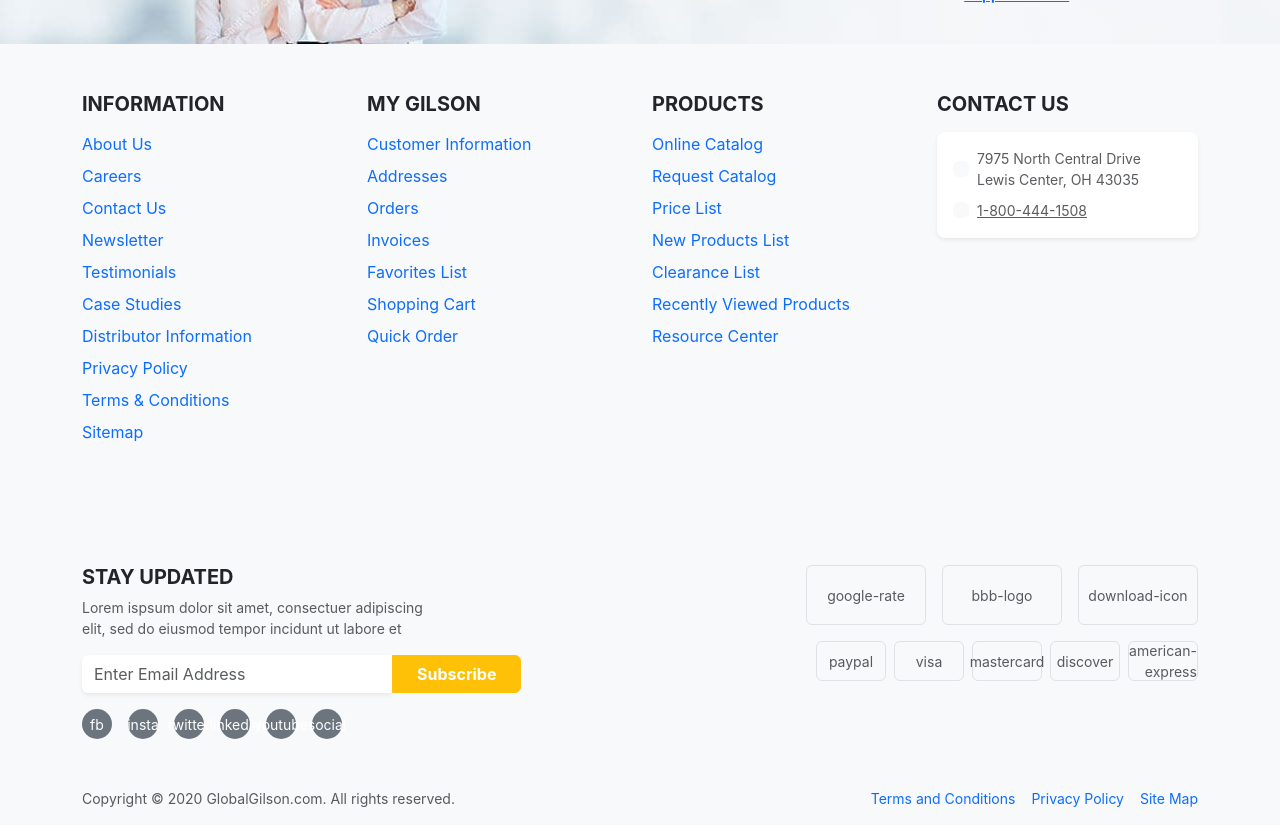
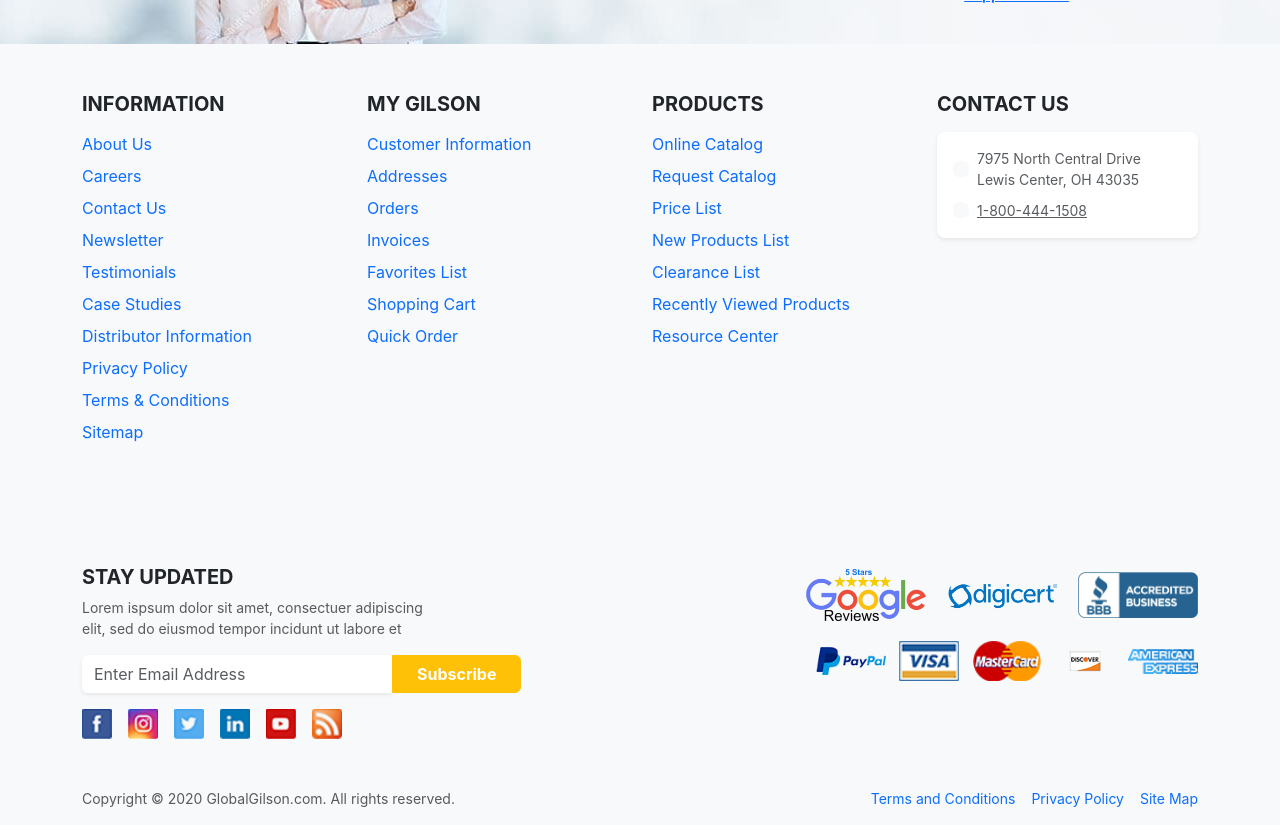
Before and after one commit to anna-bars/gilston, a React (Vite) app: page / in a window 1280 px wide. Shown: the part 4380-5205 px from the top of the page. Built offline with nearby package versions, Linux system fonts and the light colour scheme; the HTML template or start-up script is replaced by a standard one.

Commit message:
fix: imported and using images for footer

```diff
--- a/src/components/Layout/Footer/Footer.tsx
+++ b/src/components/Layout/Footer/Footer.tsx
@@ -1,4 +1,81 @@
 import React from 'react';
+
+// Import images
+import accreditedBusiness from '../../../assets/accredited-bus.png';
+import digiSceert from '../../../assets/digisceert.png';
+import googleReviews from '../../../assets/google-reviews.png';
+
+import paypal from '../../../assets/Paypal.png';
+import visa from '../../../assets/Visa.png';
+import masterCard from '../../../assets/Master-Card.png';
+import discover from '../../../assets/Discover.png';
+import americanExpress from '../../../assets/American-Express.png';
+
+import fb from '../../../assets/fb.png';
+import insta from '../../../assets/insta.png';
+import twitter from '../../../assets/twitter.png';
+import linkedin from '../../../assets/linkedin.png';
+import youtube from '../../../assets/utube.png';
+import social from '../../../assets/social.png';
+
+// Footer data
+const footerData = {
+  information: [
+    { label: "About Us", url: "#" },
+    { label: "Careers", url: "#" },
+    { label: "Contact Us", url: "#" },
+    { label: "Newsletter", url: "#" },
+    { label: "Testimonials", url: "#" },
+    { label: "Case Studies", url: "#" },
+    { label: "Distributor Information", url: "#" },
+    { label: "Privacy Policy", url: "#" },
+    { label: "Terms & Conditions", url: "#" },
+    { label: "Sitemap", url: "#" },
+  ],
+  myGilson: [
+    { label: "Customer Information", url: "#" },
+    { label: "Addresses", url: "#" },
+    { label: "Orders", url: "#" },
+    { label: "Invoices", url: "#" },
+    { label: "Favorites List", url: "#" },
+    { label: "Shopping Cart", url: "#" },
+    { label: "Quick Order", url: "#" },
+  ],
+  products: [
+    { label: "Online Catalog", url: "#" },
+    { label: "Request Catalog", url: "#" },
+    { label: "Price List", url: "#" },
+    { label: "New Products List", url: "#" },
+    { label: "Clearance List", url: "#" },
+    { label: "Recently Viewed Products", url: "#" },
+    { label: "Resource Center", url: "#" },
+  ],
+  socials: [
+    { label: "fb", url: "#", path: fb },
+    { label: "insta", url: "#", path: insta },
+    { label: "twitter", url: "#", path: twitter },
+    { label: "linkedin", url: "#", path: linkedin },
+    { label: "youtube", url: "#", path: youtube },
+    { label: "social", url: "#", path: social },
+  ],
+  certifications: [
+    { label: "googlerate", url: "#", path: googleReviews },
+    { label: "bbb-logo", url: "#", path: digiSceert },
+    { label: "download1", url: "#", path: accreditedBusiness },
+  ],
+  payments: [
+    { label: "paypal", url: "#", path: paypal },
+    { label: "visa", url: "#", path: visa },
+    { label: "mastercard", url: "#", path: masterCard },
+    { label: "discover", url: "#", path: discover },
+    { label: "american-express", url: "#", path: americanExpress },
+  ],
+  policies: [
+    { label: "Terms and Conditions", url: "#" },
+    { label: "Privacy Policy", url: "#" },
+    { label: "Site Map", url: "#" },
+  ]
+};
 
 const Footer: React.FC = () => {
   return (
@@ -13,16 +90,13 @@ const Footer: React.FC = () => {
             <div className="mb-4">
               <h5 className="text-dark fw-bold text-uppercase mb-3">Information</h5>
               <ul className="list-unstyled">
-                <li className="mb-2"><a href="#" className="text-decoration-none text-primary">About Us</a></li>
-                <li className="mb-2"><a href="#" className="text-decoration-none text-primary">Careers</a></li>
-                <li className="mb-2"><a href="#" className="text-decoration-none text-primary">Contact Us</a></li>
-                <li className="mb-2"><a href="#" className="text-decoration-none text-primary">Newsletter</a></li>
-                <li className="mb-2"><a href="#" className="text-decoration-none text-primary">Testimonials</a></li>
-                <li className="mb-2"><a href="#" className="text-decoration-none text-primary">Case Studies</a></li>
-                <li className="mb-2"><a href="#" className="text-decoration-none text-primary">Distributor Information</a></li>
-                <li className="mb-2"><a href="#" className="text-decoration-none text-primary">Privacy Policy</a></li>
-                <li className="mb-2"><a href="#" className="text-decoration-none text-primary">Terms & Conditions</a></li>
-                <li className="mb-2"><a href="#" className="text-decoration-none text-primary">Sitemap</a></li>
+                {footerData.information.map((item, idx) => (
+                  <li key={idx} className="mb-2">
+                    <a href={item.url} className="text-decoration-none text-primary">
+                      {item.label}
+                    </a>
+                  </li>
+                ))}
               </ul>
             </div>
           </div>
@@ -32,13 +106,13 @@ const Footer: React.FC = () => {
             <div className="mb-4">
               <h5 className="text-dark fw-bold text-uppercase mb-3">My Gilson</h5>
               <ul className="list-unstyled">
-                <li className="mb-2"><a href="#" className="text-decoration-none text-primary">Customer Information</a></li>
-                <li className="mb-2"><a href="#" className="text-decoration-none text-primary">Addresses</a></li>
-                <li className="mb-2"><a href="#" className="text-decoration-none text-primary">Orders</a></li>
-                <li className="mb-2"><a href="#" className="text-decoration-none text-primary">Invoices</a></li>
-                <li className="mb-2"><a href="#" className="text-decoration-none text-primary">Favorites List</a></li>
-                <li className="mb-2"><a href="#" className="text-decoration-none text-primary">Shopping Cart</a></li>
-                <li className="mb-2"><a href="#" className="text-decoration-none text-primary">Quick Order</a></li>
+                {footerData.myGilson.map((item, idx) => (
+                  <li key={idx} className="mb-2">
+                    <a href={item.url} className="text-decoration-none text-primary">
+                      {item.label}
+                    </a>
+                  </li>
+                ))}
               </ul>
             </div>
           </div>
@@ -48,13 +122,13 @@ const Footer: React.FC = () => {
             <div className="mb-4">
               <h5 className="text-dark fw-bold text-uppercase mb-3">Products</h5>
               <ul className="list-unstyled">
-                <li className="mb-2"><a href="#" className="text-decoration-none text-primary">Online Catalog</a></li>
-                <li className="mb-2"><a href="#" className="text-decoration-none text-primary">Request Catalog</a></li>
-                <li className="mb-2"><a href="#" className="text-decoration-none text-primary">Price List</a></li>
-                <li className="mb-2"><a href="#" className="text-decoration-none text-primary">New Products List</a></li>
-                <li className="mb-2"><a href="#" className="text-decoration-none text-primary">Clearance List</a></li>
-                <li className="mb-2"><a href="#" className="text-decoration-none text-primary">Recently Viewed Products</a></li>
-                <li className="mb-2"><a href="#" className="text-decoration-none text-primary">Resource Center</a></li>
+                {footerData.products.map((item, idx) => (
+                  <li key={idx} className="mb-2">
+                    <a href={item.url} className="text-decoration-none text-primary">
+                      {item.label}
+                    </a>
+                  </li>
+                ))}
               </ul>
             </div>
           </div>
@@ -77,7 +151,9 @@ const Footer: React.FC = () => {
                     <i className="fa fa-phone"></i>
                   </div>
                   <div>
-                    <a href="tel:18004441508" className="text-decoration-underline text-muted small">1-800-444-1508</a>
+                    <a href="tel:18004441508" className="text-decoration-underline text-muted small">
+                      1-800-444-1508
+                    </a>
                   </div>
                 </div>
               </div>
@@ -116,12 +192,15 @@ const Footer: React.FC = () => {
               </form>
 
               <div className="d-flex justify-content-center justify-content-lg-start gap-3">
-                {['fb', 'insta', 'twitter', 'linkedin', 'youtube', 'social'].map((social) => (
-                  <a key={social} href="#" className="text-decoration-none">
-                    <div className="bg-secondary rounded-circle d-flex align-items-center justify-content-center"
-                         style={{width: '30px', height: '30px'}}>
-                      <span className="text-white small">{social}</span>
-                    </div>
+                {footerData.socials.map((item, idx) => (
+                  <a key={idx} href={item.url} className="text-decoration-none" aria-label={item.label}>
+                    <img
+                      src={item.path}
+                      alt={item.label}
+                      loading="lazy"
+                      className="img-fluid"
+                      style={{width: '30px', height: '30px', objectFit: 'contain'}}
+                    />
                   </a>
                 ))}
               </div>
@@ -133,24 +212,30 @@ const Footer: React.FC = () => {
             <div className="text-center text-lg-end">
               {/* Certifications */}
               <div className="d-flex flex-wrap justify-content-center justify-content-lg-end gap-3 mb-3">
-                {['google-rate', 'bbb-logo', 'download-icon'].map((cert) => (
-                  <a key={cert} href="#" className="text-decoration-none">
-                    <div className="bg-light border rounded p-2 d-flex align-items-center justify-content-center"
-                         style={{width: '120px', height: '60px'}}>
-                      <span className="text-muted small">{cert}</span>
-                    </div>
+                {footerData.certifications.map((item, idx) => (
+                  <a key={idx} href={item.url} className="text-decoration-none" aria-label={item.label}>
+                    <img
+                      src={item.path}
+                      alt={item.label}
+                      loading="lazy"
+                      className="img-fluid"
+                      style={{width: '120px', height: '60px', objectFit: 'contain'}}
+                    />
                   </a>
                 ))}
               </div>
 
               {/* Payment Methods */}
               <div className="d-flex flex-wrap justify-content-center justify-content-lg-end gap-2">
-                {['paypal', 'visa', 'mastercard', 'discover', 'american-express'].map((payment) => (
-                  <a key={payment} href="#" className="text-decoration-none">
-                    <div className="bg-light border rounded p-2 d-flex align-items-center justify-content-center"
-                         style={{width: '70px', height: '40px'}}>
-                      <span className="text-muted small">{payment}</span>
-                    </div>
+                {footerData.payments.map((item, idx) => (
+                  <a key={idx} href={item.url} className="text-decoration-none" aria-label={item.label}>
+                    <img
+                      src={item.path}
+                      alt={item.label}
+                      loading="lazy"
+                      className="img-fluid"
+                      style={{width: '70px', height: '40px', objectFit: 'contain'}}
+                    />
                   </a>
                 ))}
               </div>
@@ -170,9 +255,11 @@ const Footer: React.FC = () => {
           </div>
           <div className="col-md-6">
             <div className="d-flex justify-content-center justify-content-md-end gap-3">
-              <a href="#" className="text-decoration-none text-primary small">Terms and Conditions</a>
-              <a href="#" className="text-decoration-none text-primary small">Privacy Policy</a>
-              <a href="#" className="text-decoration-none text-primary small">Site Map</a>
+              {footerData.policies.map((item, idx) => (
+                <a key={idx} href={item.url} className="text-decoration-none text-primary small">
+                  {item.label}
+                </a>
+              ))}
             </div>
           </div>
         </div>
```
